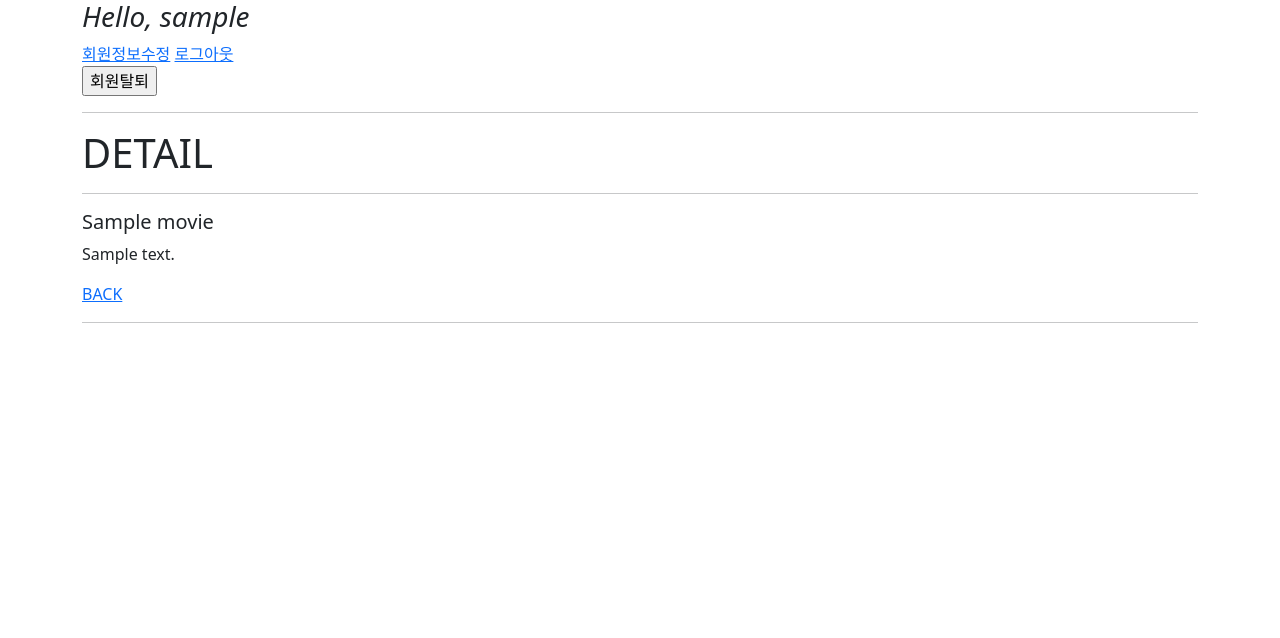
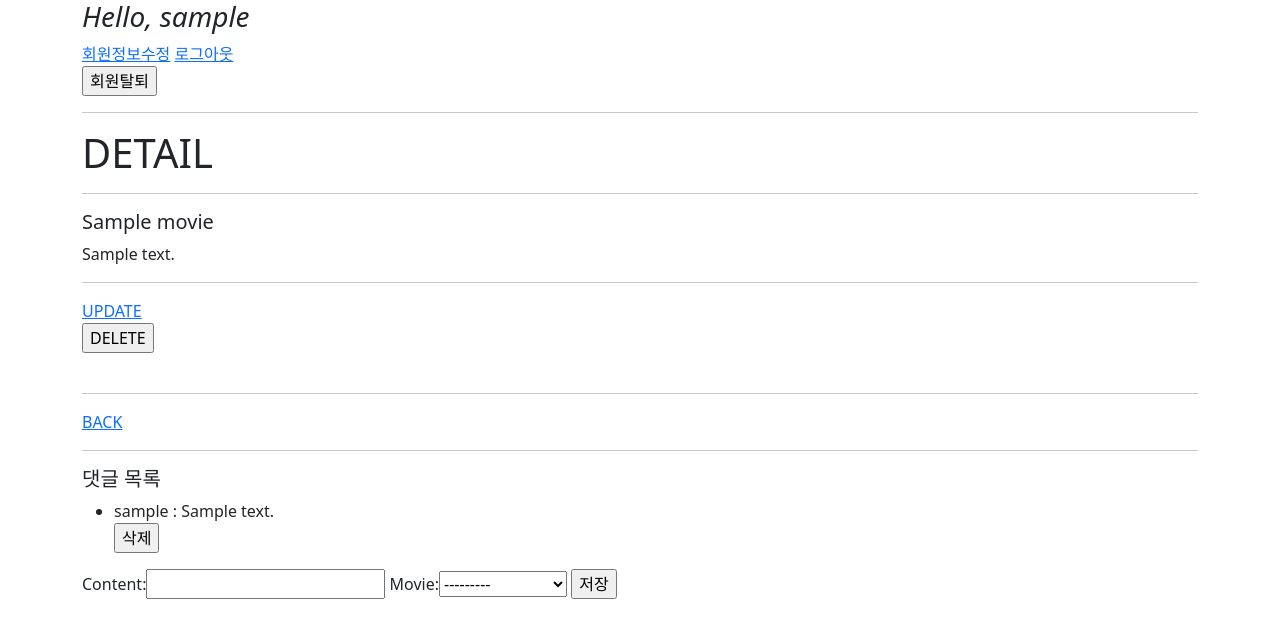
Before and after one commit to KimYoungSeok15/06_pjt_pair, a Django app: page /movies/1/ in a window 1280 px wide. Shown: the top 638 px of the page. Run offline with Django 3.2, Linux system fonts and the light colour scheme; a user stored in the database is signed in; tables that the repository leaves empty hold one stand-in row (values such as "Sample post").

Commit message:
detail페이지 업데이트 삭제, 구현, 댓글 버튼 구현

```diff
--- a/movies/templates/movies/detail.html
+++ b/movies/templates/movies/detail.html
@@ -7,6 +7,40 @@
     <h5>{{ movie.title }}</h5>
     <p>{{ movie.description }}</p>
   </div>
+  <hr>
+
+  {% if request.user == movie.user %}
+      <a href="{% url 'movies:update' movie.pk %}">UPDATE</a>
+      <form action="{% url 'movies:delete' movie.pk %}" id="delete-form">
+        {% csrf_token %}
+        <input type="submit" value="DELETE" id="delete-btn" />
+      </form><br>
+      <hr>
+  {% endif %}
+
   <a href="{% url 'movies:index' %}">BACK</a>
   <hr>
+  <h5>댓글 목록</h5>
+  <ul>
+    {% for comment in comments %}
+      <li>
+        {{comment.user}} : {{comment.content}}
+        {% if request.user == comment.user %}
+        <form action="{% url 'moviess:comments_delete' movie.pk comment.pk%}" method="POST">
+          {% csrf_token %}
+          <input type="submit" value="삭제">
+        </form>
+        {% endif %}
+      </li>
+    {% endfor %}
+  </ul>
+  {% if request.user.is_authenticated %}
+    <form action="{% url 'movies:comments_create' movie.pk %}" method="POST">
+      {% csrf_token %}
+      {{comment_form}}
+      <input type="submit" value="저장">
+    </form>
+    {% else %}
+      <a href="{% url 'accounts:login' %}">[댓글을 작성하려면 로그인하세요.]</a>
+  {% endif %}
 {% endblock  %}
```
